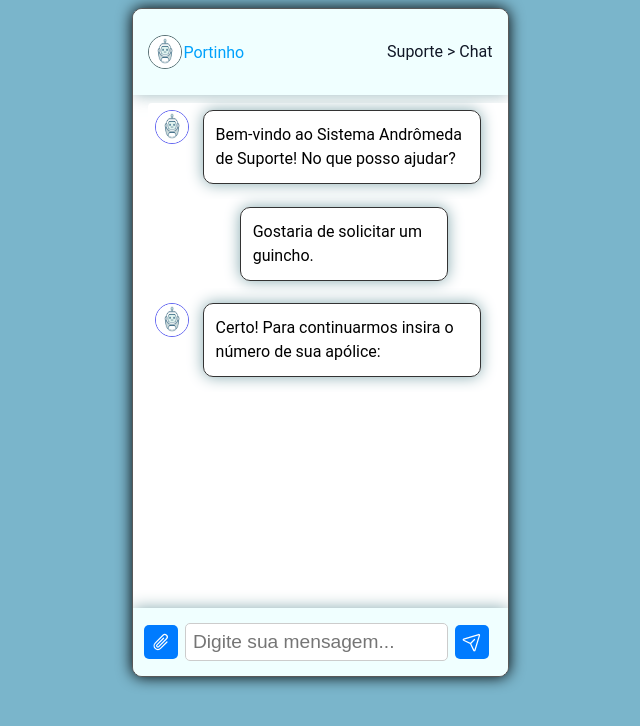
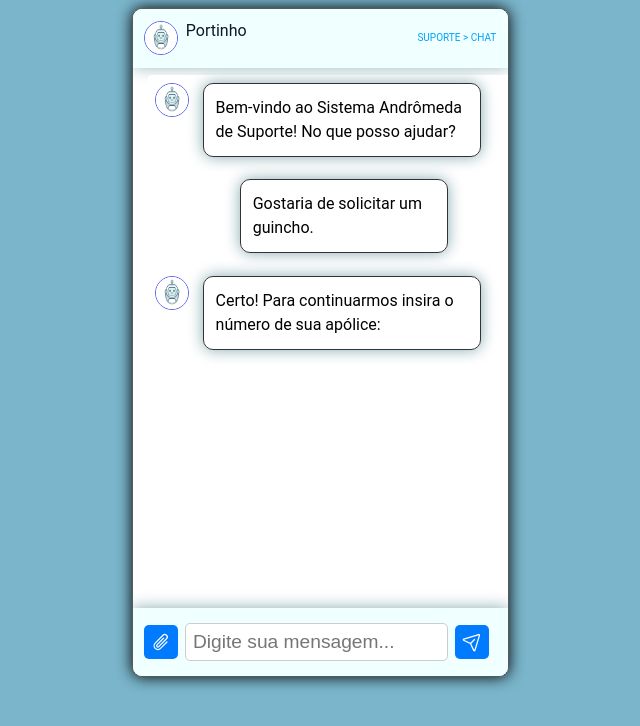
Before and after one commit to caiorr1/ReponsiveWeb-NewProject, a Next.js app: page /prototipo in a window 1280 px wide. Shown: the top 726 px of the page, without its empty margins (320-960 px from the left). Built offline with nearby package versions, Linux system fonts and the light colour scheme; grey boxes are pictures that could not be loaded.

Commit message:
refactor: removendo código desnecessário

```diff
--- a/src/app/components/HeaderChat/styled.js
+++ b/src/app/components/HeaderChat/styled.js
@@ -3,9 +3,7 @@ import styled from 'styled-components';
 
 const HeaderContainer = styled.header`
   background-color: #f0ffff;
-  color: #00A1FC;
-  padding: 4%;
-  font-family: 'Roboto', sans-serif;
+  padding: 3%;
   box-shadow: 0 0 15px rgba(135, 170, 176, 0.8);
 
 `;
@@ -28,13 +26,10 @@ const HeaderLogo = styled.div`
     flex-shrink: 0;
     margin-right: 2%;
     border-radius: 64px;
-    border: 1px solid #576f73;
-    background: url(<path-to-image>), lightgray 50% / cover no-repeat;
+    border: 1px solid #6366F1;
   }
-`;
 
-const HeaderSubtext = styled.div`
-  p {
+  span {
     font-size: 14px;
     color: #111827;
     font-family: 'Roboto', sans-serif;
@@ -43,14 +38,22 @@ const HeaderSubtext = styled.div`
     font-weight: 400;
     line-height: 24px;
     text-align: center;
-  }
-
-  p.uppercase {
-    font-size: 10px;
-    text-transform: uppercase;
-    line-height: 16px;
-    color: #00A1FC;
+    word-wrap: break-word;
+    order: 1;
+    margin-left: 6px;
+    margin-top: -15px;
   }
 `;
 
+const HeaderSubtext = styled.div`
+  color: #00A1FC;
+  text-align: center;
+  font-family: 'Roboto', sans-serif;
+  font-size: 10px;
+  font-style: normal;
+  font-weight: 400;
+  line-height: 16px; /* 160% */
+  text-transform: uppercase;
+`;
+
 export { HeaderContainer, HeaderContent, HeaderLogo, HeaderSubtext };
```
